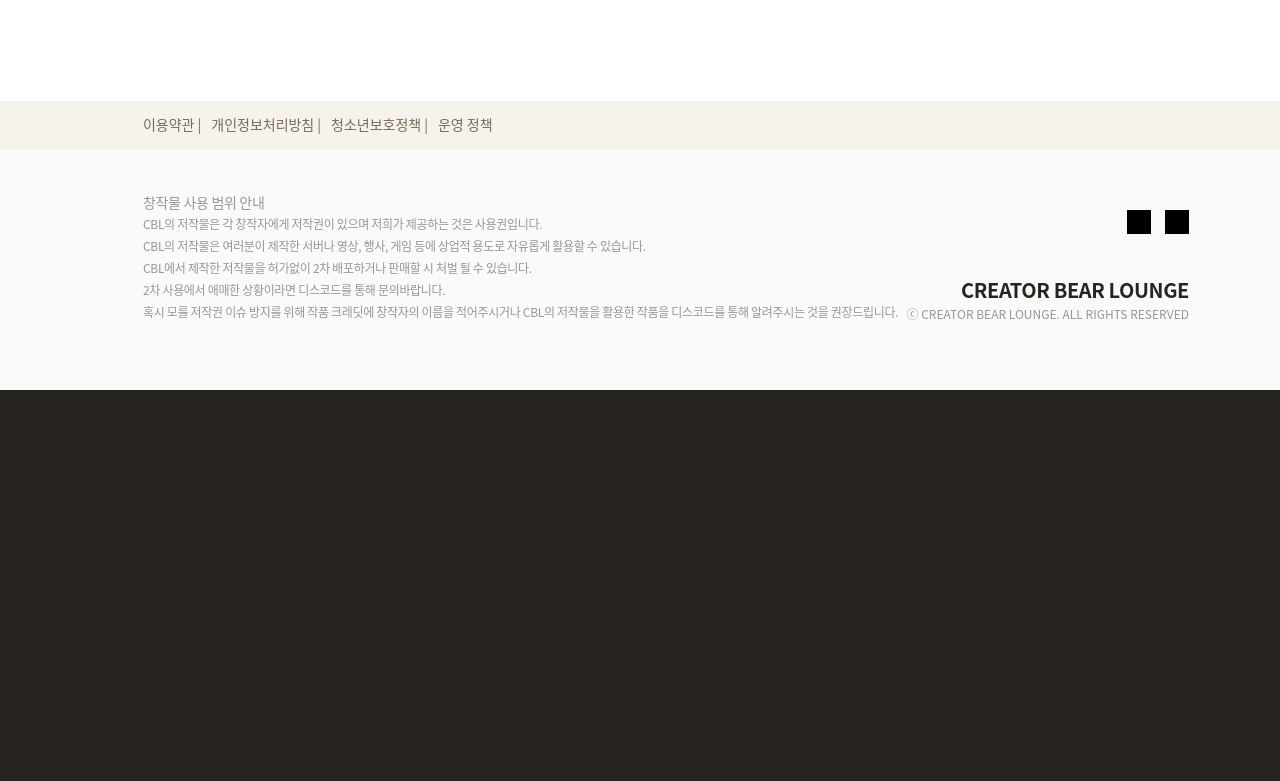
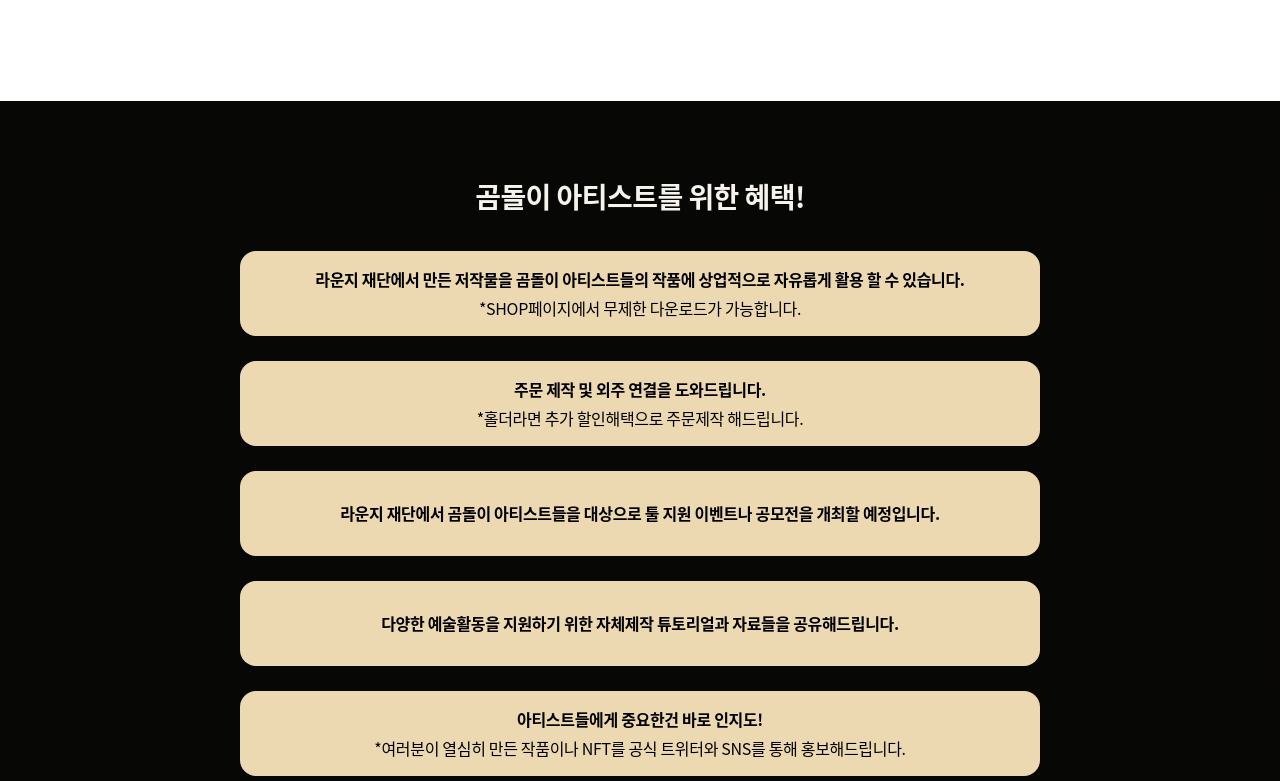
Before and after one commit to CreatorBearLounge/CBL_Front, a React (Create React App) app in the folder front/: page /nft in a window 1280 px wide. Shown: the part 1079-1860 px from the top of the page. Before the commit the page ends 1469 px from the top, so only its background shows below. Built offline with nearby package versions, Linux system fonts and the light colour scheme; grey boxes are pictures that could not be loaded.

Commit message:
[Feat]NFT Benefit 화면 구성

```diff
--- /dev/null
+++ b/front/src/components/Atoms/NFTBenefitBox.tsx
@@ -0,0 +1,45 @@
+import React from 'react';
+import styled from 'styled-components';
+
+interface benefitBoxType {
+  title: string;
+  content: string;
+}
+
+const NFTBenefitBox: React.FC<benefitBoxType> = ({ title, content }) => (
+  <BenefitBox>
+    <div>
+      <p>{title}</p>
+      <p> {content}</p>
+    </div>
+  </BenefitBox>
+);
+
+export default NFTBenefitBox;
+
+const BenefitBox = styled.div`
+  display: flex;
+  justify-content: center;
+  align-items: center;
+  flex-direction: column;
+  width: 800px;
+  height: 85px;
+  background-color: #ecd9b2;
+  border-radius: 16px;
+  z-index: 1;
+  margin-bottom: 25px;
+  div {
+    margin: 0;
+  }
+  p {
+    text-align: center;
+    letter-spacing: -0.02em;
+    font-family: 'Noto Sans CJK KR';
+    font-style: normal;
+    font-size: 1;
+    line-height: 180%;
+    &:nth-of-type(1) {
+      font-weight: 600;
+    }
+  }
+`;
--- a/front/src/components/Pages/NFTPage.tsx
+++ b/front/src/components/Pages/NFTPage.tsx
@@ -1,5 +1,6 @@
 import React from 'react';
 import styled from 'styled-components';
+import NFTBenefitBox from '../Atoms/NFTBenefitBox';
 
 // 디자인 사이즈 임의 조정 -> 추후 수정 예정
 
@@ -7,11 +8,11 @@ const NFTPage: React.FC = () => {
   return (
     <>
       <NFTHead>
+        <div />
         <img
           src="https://s3-alpha-sig.figma.com/img/49a4/0082/b88c626fdf2cc2b507becc996504b6d6?Expires=1657497600&Signature=SaEGW0Wr89dt5Vap~nGNeO8gde~~iTBGmVfzIlGJdpk2KrF-QacEjx-OiPPdUfw2rsuswYScA5NKPCJRDn55xwX4-KBlF~JLN-iaR2QqEtyoUXglCY4YLaIiN6EDEkXUuYV~kZ2UtStrJl1n19U1n-caGptAFA90sxyKp~s3JuMMVozpea2R3eMBA9fT0YKJWxKhTy5luh0KG-bF1Wn0Q79S6bxC8XedaADqea7E6C3mV8tCuTWKa5qbC3Zxy96xz44lH3gemAtQjZ2kC0tjnmrnsDmPKC5dImf1RjOghEpBV9pJlOTVMsxyxAMHeL7FfaFyXhKsEpYsH~oDKs7HpA__&Key-Pair-Id=APKAINTVSUGEWH5XD5UA"
           alt=""
         />
-        <div />
       </NFTHead>
       <NFTLounge>
         <LoungeIntroBox>
@@ -51,6 +52,37 @@ const NFTPage: React.FC = () => {
           />
         </LoungeBearBox>
       </NFTLounge>
+      <Benefit>
+        <img
+          src="https://s3-alpha-sig.figma.com/img/49a4/0082/b88c626fdf2cc2b507becc996504b6d6?Expires=1657497600&Signature=SaEGW0Wr89dt5Vap~nGNeO8gde~~iTBGmVfzIlGJdpk2KrF-QacEjx-OiPPdUfw2rsuswYScA5NKPCJRDn55xwX4-KBlF~JLN-iaR2QqEtyoUXglCY4YLaIiN6EDEkXUuYV~kZ2UtStrJl1n19U1n-caGptAFA90sxyKp~s3JuMMVozpea2R3eMBA9fT0YKJWxKhTy5luh0KG-bF1Wn0Q79S6bxC8XedaADqea7E6C3mV8tCuTWKa5qbC3Zxy96xz44lH3gemAtQjZ2kC0tjnmrnsDmPKC5dImf1RjOghEpBV9pJlOTVMsxyxAMHeL7FfaFyXhKsEpYsH~oDKs7HpA__&Key-Pair-Id=APKAINTVSUGEWH5XD5UA"
+          alt=""
+        />
+        <div>
+          <h1>곰돌이 아티스트를 위한 혜택!</h1>
+          <BenefitBoxContainer>
+            <NFTBenefitBox
+              title="라운지 재단에서 만든 저작물을 곰돌이 아티스트들의 작품에 상업적으로 자유롭게 활용 할 수 있습니다."
+              content="*SHOP페이지에서 무제한 다운로드가 가능합니다."
+            />
+            <NFTBenefitBox
+              title="주문 제작 및 외주 연결을 도와드립니다."
+              content="*홀더라면 추가 할인해택으로 주문제작 해드립니다."
+            />
+            <NFTBenefitBox
+              title="라운지 재단에서 곰돌이 아티스트들을 대상으로 툴 지원 이벤트나 공모전을 개최할 예정입니다."
+              content=""
+            />
+            <NFTBenefitBox
+              title="다양한 예술활동을 지원하기 위한 자체제작 튜토리얼과 자료들을 공유해드립니다."
+              content=""
+            />
+            <NFTBenefitBox
+              title="아티스트들에게 중요한건 바로 인지도!"
+              content="*여러분이 열심히 만든 작품이나 NFT를 공식 트위터와 SNS를 통해 홍보해드립니다."
+            />
+          </BenefitBoxContainer>
+        </div>
+      </Benefit>
     </>
   );
 };
@@ -61,22 +93,13 @@ const NFTHead = styled.div`
   width: 100%;
   height: 400px;
   overflow: hidden;
+  background-color: rgba(0, 0, 0, 0.7);
   img {
     width: 100%;
     min-width: 1569px;
     top: -400px;
     position: fixed;
     z-index: -99;
-  }
-  div {
-    display: flex;
-    justify-content: center;
-    align-items: center;
-    flex-direction: column;
-    font-family: 'Noto Sans CJK KR';
-    background-color: rgba(0, 0, 0, 0.7);
-    width: 100%;
-    height: 100%;
   }
 `;
 
@@ -128,3 +151,35 @@ const LoungeBearBox = styled.div`
     margin-right: 20px;
   }
 `;
+
+const Benefit = styled.div`
+  width: 100%;
+  height: 770px;
+  overflow: hidden;
+  background-color: rgba(0, 0, 0, 0.8);
+  img {
+    width: 100%;
+    min-width: 1569px;
+    top: -400px;
+    position: fixed;
+    z-index: -99;
+  }
+  h1 {
+    font-family: 'Noto Sans CJK KR';
+    font-style: normal;
+    font-weight: 700;
+    font-size: 1.75rem;
+    line-height: 50px;
+    letter-spacing: -0.02em;
+    color: #f6f3ec;
+    text-align: center;
+    padding-top: 70px;
+  }
+`;
+
+const BenefitBoxContainer = styled.div`
+  display: flex;
+  flex-direction: column;
+  align-items: center;
+  padding-top: 30px;
+`;
```
